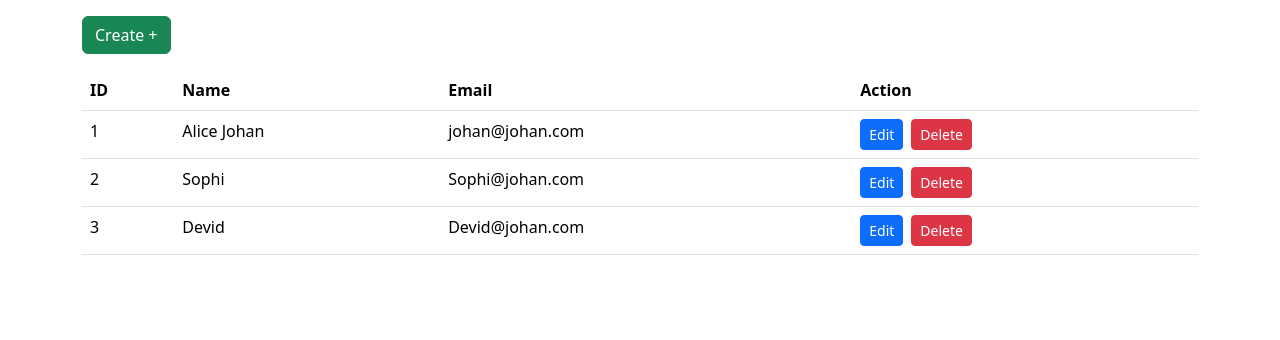
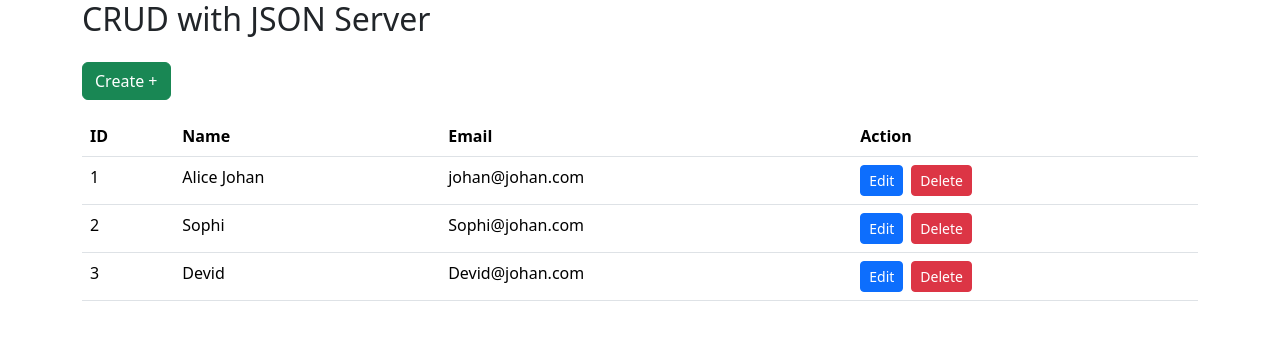
Before and after one commit to Kartiksardhara/crud-reduxdata, a React (Create React App) app: page / in a window 1280 px wide. Shown: the top 340 px of the page. Built offline with nearby package versions, Linux system fonts and the light colour scheme.

Commit message:
heading add

```diff
--- a/src/Home.jsx
+++ b/src/Home.jsx
@@ -12,7 +12,7 @@ function Home() {
   };
   return (
     <div className="container">
-      {/* <h2>CRUD with JSON Server </h2> */}
+      <h2>CRUD with JSON Server </h2>
       <Link to="/create" className="btn btn-success my-3 font-size-18">
         Create +
       </Link>
```
